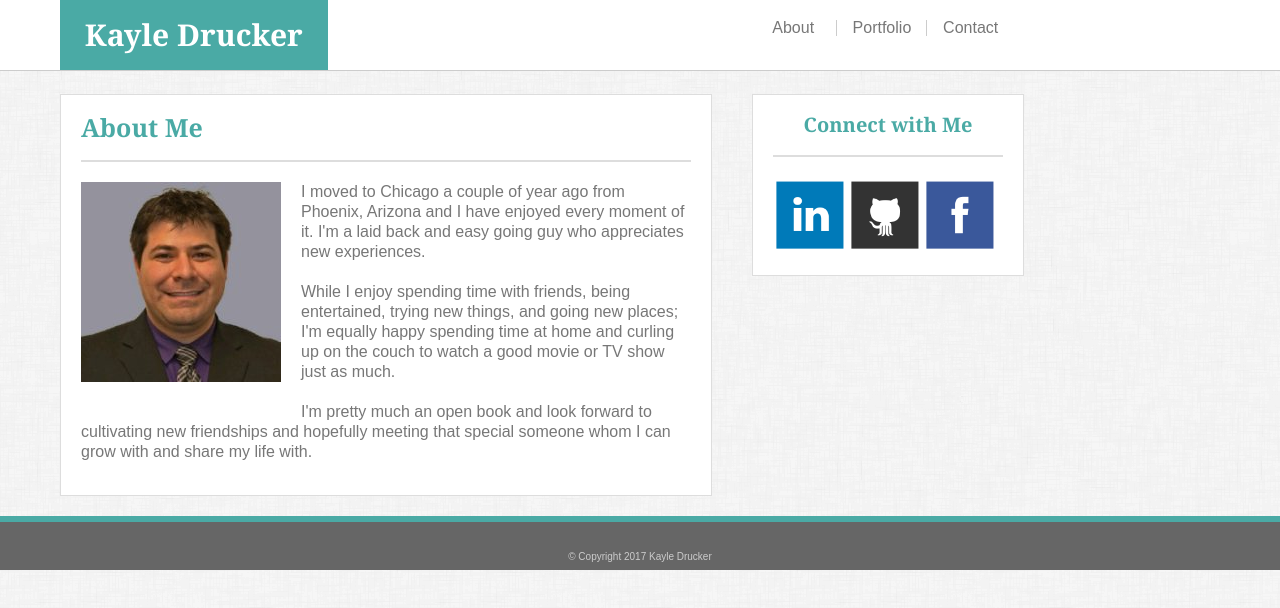
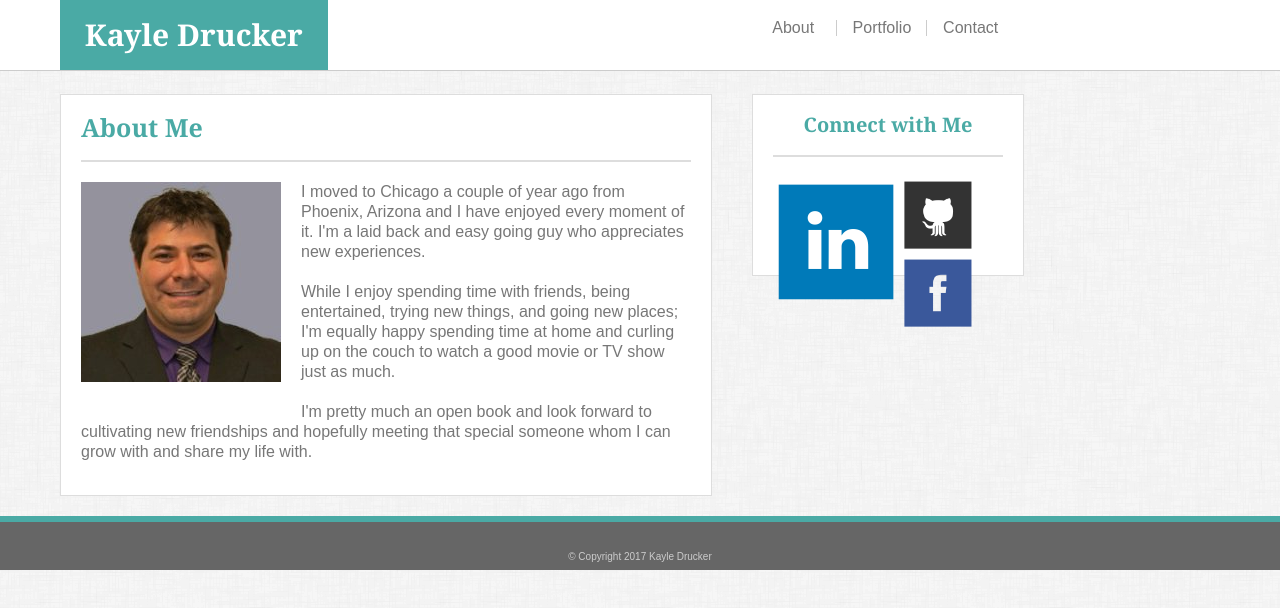
Before and after one commit to KDarch928/Basic-Portfolio, a plain HTML site: page index.html in a window 1280 px wide. Drawn offline with Linux system fonts and the light colour scheme.

```diff
--- a/index.html
+++ b/index.html
@@ -50,7 +50,7 @@
 			</div>
 			<div class="sidebar-holder">
 				<div class="slink1">
-					<a href="https://www.linkedin.com/in/kayledrucker" target="_blank"><img height="75" width="75" alt="linkedin" src="assests/images/linkedin.png"></a>
+					<a href="https://www.linkedin.com/in/kayledrucker" target="_blank"><img alt="linkedin" src="assests/images/linkedin.png"></a>
 				</div>
 				<div class="slink2">
 					<a href="https://github.com/kdarch928" target="_blank"><img height="75" width="75" alt="github" src="assests/images/github.png"></a>
```
